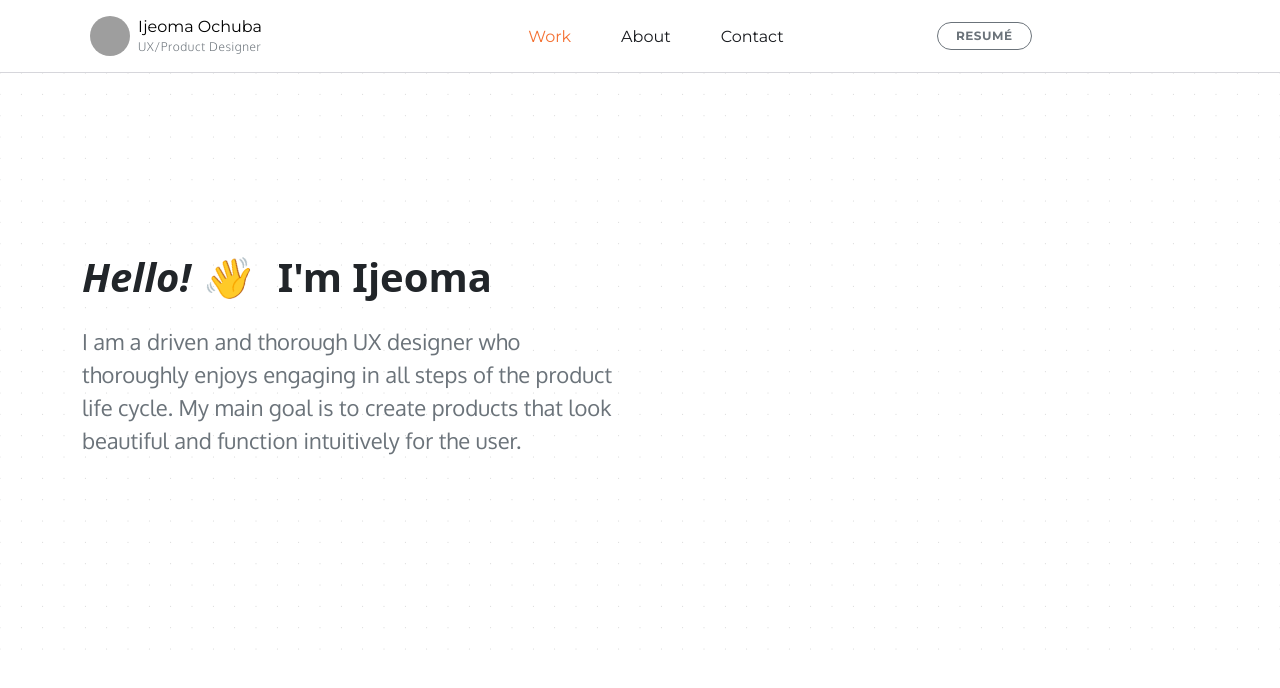
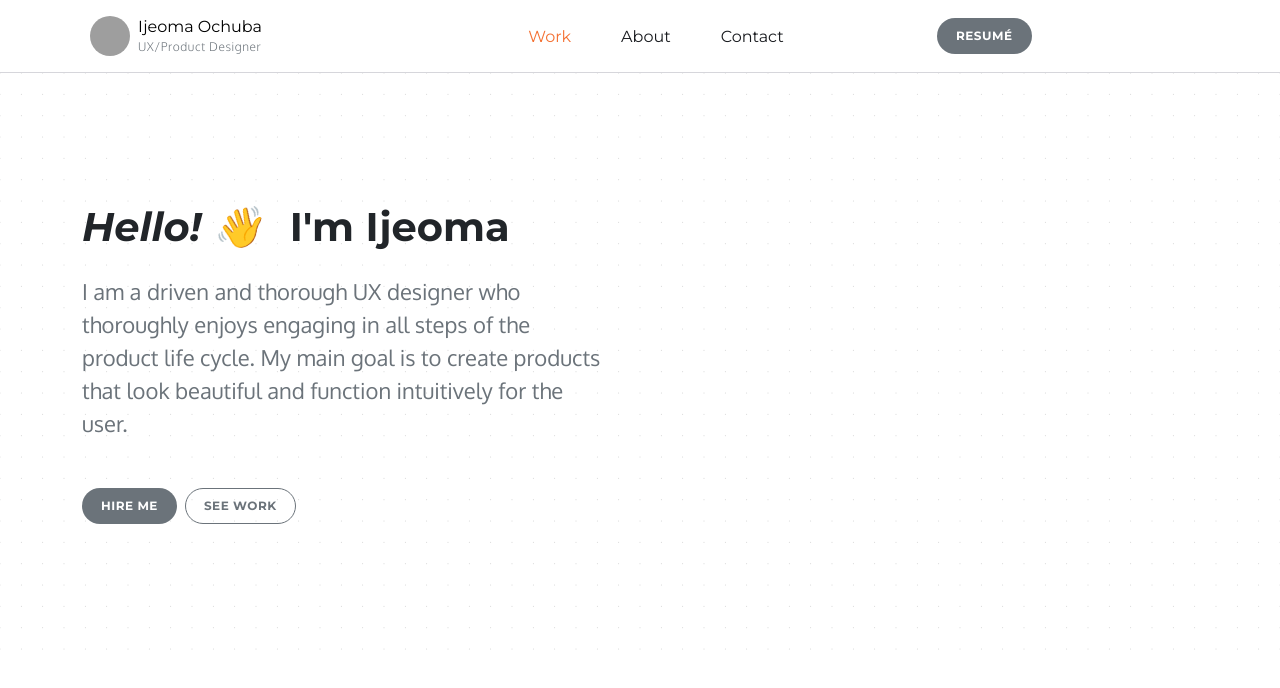
Before and after one commit to Chukwunonso-Iyitor/Ijeoma-Ochuba-Portfolio, a Next.js app: page / in a window 1280 px wide. Shown: the top 688 px of the page. Built offline with nearby package versions, Linux system fonts and the light colour scheme; grey boxes are pictures that could not be loaded.

Commit message:
added grey alt button

```diff
--- a/components/HeroBanner.jsx
+++ b/components/HeroBanner.jsx
@@ -1,4 +1,5 @@
 import styled from "@emotion/styled";
+import Link from "next/link";
 
 const Hero = styled.section`
   height: 580px;
@@ -19,7 +20,7 @@ const HeroBanner = () => {
     <Hero className="py-5 d-flex align-items-center">
       <div className="container">
         <div className="row">
-          <div className="col introduction">
+          <div className="col introduction pe-5">
             <h1><em className="me-3">Hello! 👋</em> I&apos;m Ijeoma </h1>
             <p className="text-grey mt-4">
               I am a driven and thorough UX designer who thoroughly enjoys engaging
@@ -27,6 +28,10 @@ const HeroBanner = () => {
               products that look beautiful and function intuitively for the
               user.
             </p>
+            <div className="mt-5">
+                <Link href='/contact' className="btn-grey me-2">Hire me</Link>
+                <Link href='/contact' className="btn-grey-alt">See work</Link>
+            </div>
           </div>
           <div className="col"></div>
         </div>
--- a/styles/scss/partials/_buttons.scss
+++ b/styles/scss/partials/_buttons.scss
@@ -4,7 +4,7 @@
 .btn {
   display: inline-block;
   text-decoration: none;
-  padding: 4px 18px;
+  padding: 8px 18px;
   border-radius: 18px;
   font-size: 12px;
   font-weight: bold;
@@ -12,6 +12,17 @@
   letter-spacing: 0.5px;
   text-transform: uppercase;
   &-grey {
+    @extend .btn;
+    background-color: $mygrey;
+    color: $mywhite;
+    border: 1px solid transparent;
+    &:hover {
+      background-color: transparent;
+      color: $mygrey;
+      border: 1px solid $mygrey;
+    }
+  }
+  &-grey-alt {
     @extend .btn;
     background-color: transparent;
     color: $mygrey;
--- a/styles/scss/partials/_fonts.scss
+++ b/styles/scss/partials/_fonts.scss
@@ -6,6 +6,8 @@
 p {
   font-family: "Oxygen", sans-serif;
 }
+h1,
+h2,
 a {
   font-family: "Montserrat", sans-serif;
 }
```
